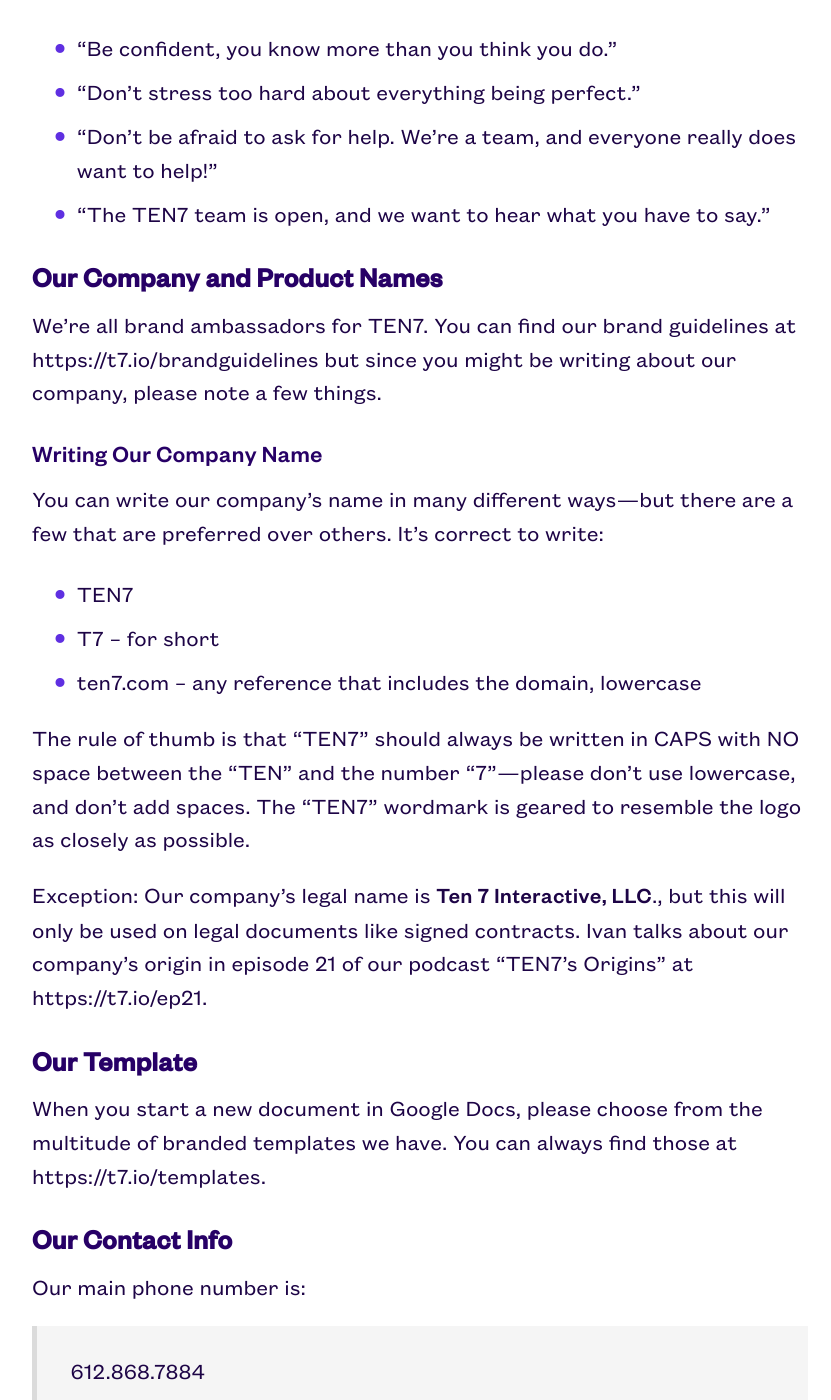
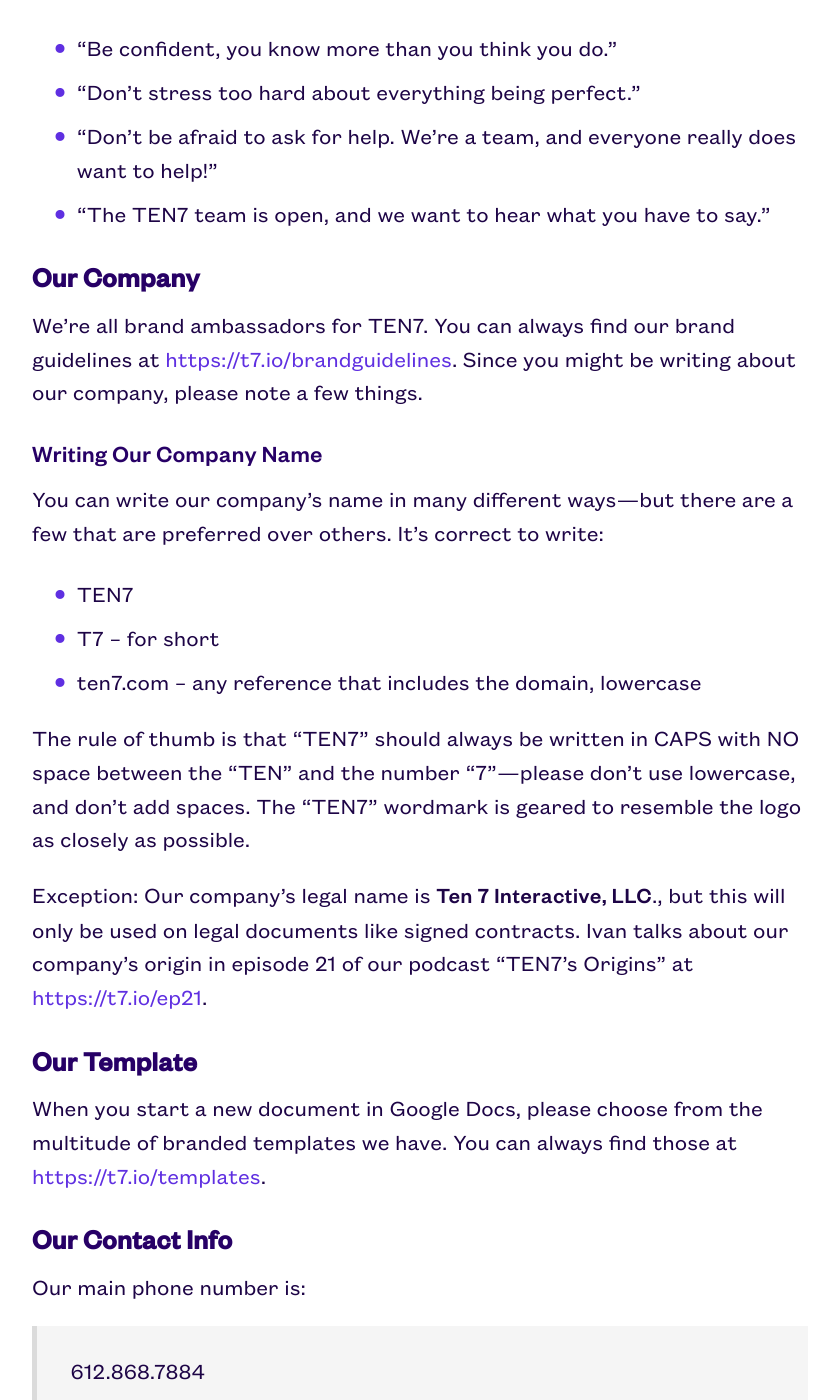
Before and after one commit to ten7/handbook.ten7.com, a Jekyll site: the page built from _pages/02_whoweare.md, in a window 1280 px wide and 1400 px high, scrolled down 532 px. Shown: the whole window, without its empty margins (220-1051 px from the left). Built offline with Jekyll 4.4.1, drawn with Linux system fonts in a browser that asks for light colours.

Commit message:
Update 02_whoweare.md

```diff
--- a/_pages/02_whoweare.md
+++ b/_pages/02_whoweare.md
@@ -18,9 +18,9 @@
 * “The TEN7 team is open, and we want to hear what you have to say.”
 
 
-## Our Company and Product Names
+## Our Company
 
-We're all brand ambassadors for TEN7. You can find our brand guidelines at https://t7.io/brandguidelines but since you might be writing about our company, please note a few things.
+We're all brand ambassadors for TEN7. You can always find our brand guidelines at [https://t7.io/brandguidelines](https://t7.io/brandguidelines). Since you might be writing about our company, please note a few things.
 
 ### Writing Our Company Name
 
@@ -33,12 +33,12 @@
 
 The rule of thumb is that "TEN7" should always be written in CAPS with NO space between the "TEN" and the number "7"—please don’t use lowercase, and don’t add spaces. The "TEN7" wordmark is geared to resemble the logo as closely as possible.
 
-Exception: Our company’s legal name is **Ten 7 Interactive, LLC**., but this will only be used on legal documents like signed contracts. Ivan talks about our company’s origin in episode 21 of our podcast “TEN7’s Origins” at https://t7.io/ep21.
+Exception: Our company’s legal name is **Ten 7 Interactive, LLC**., but this will only be used on legal documents like signed contracts. Ivan talks about our company’s origin in episode 21 of our podcast “TEN7’s Origins” at [https://t7.io/ep21](https://t7.io/ep21).
 
 
 ## Our Template
 
-When you start a new document in Google Docs, please choose from the multitude of branded templates we have. You can always find those at https://t7.io/templates.
+When you start a new document in Google Docs, please choose from the multitude of branded templates we have. You can always find those at [https://t7.io/templates](https://t7.io/templates).
 
 ## Our Contact Info
 
```
